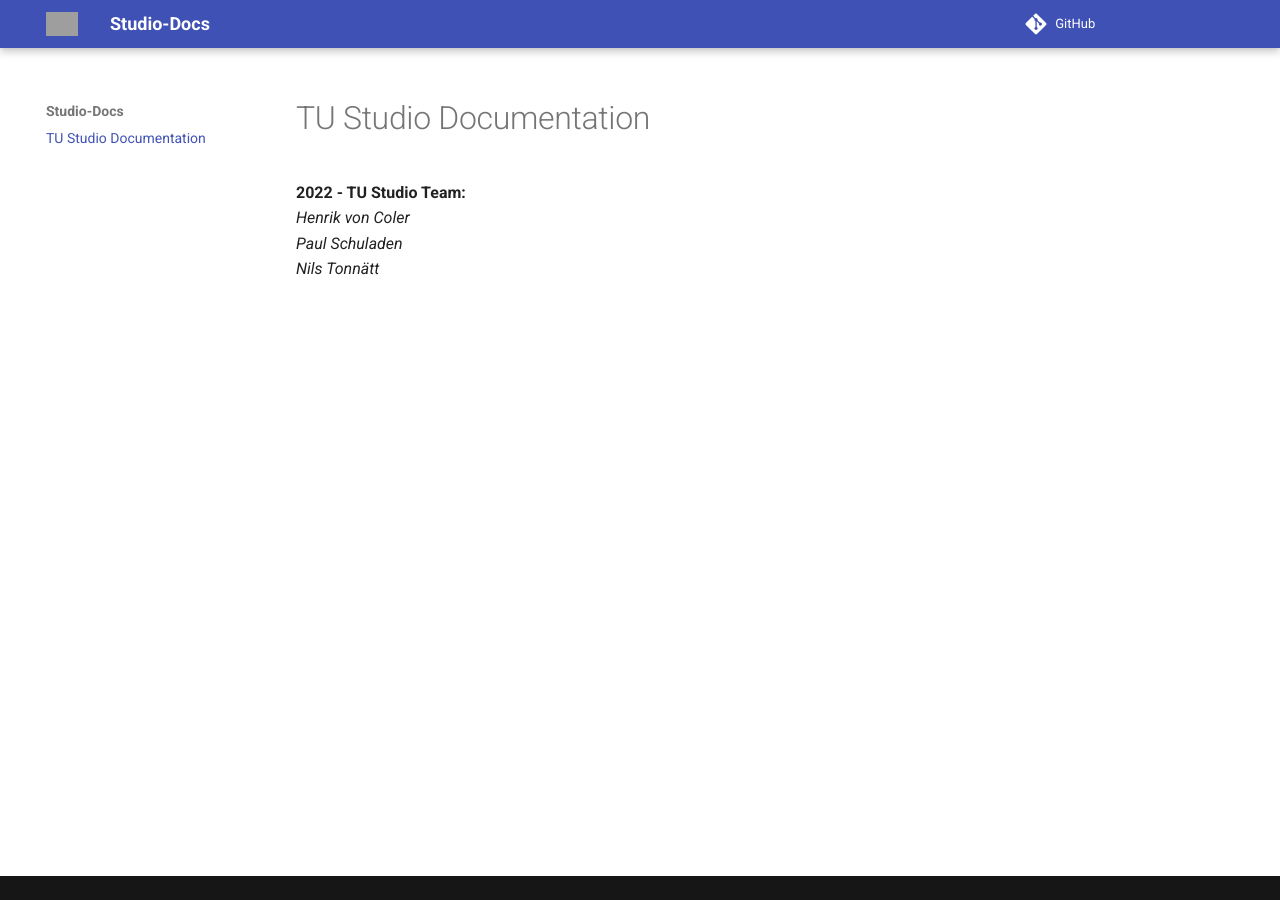
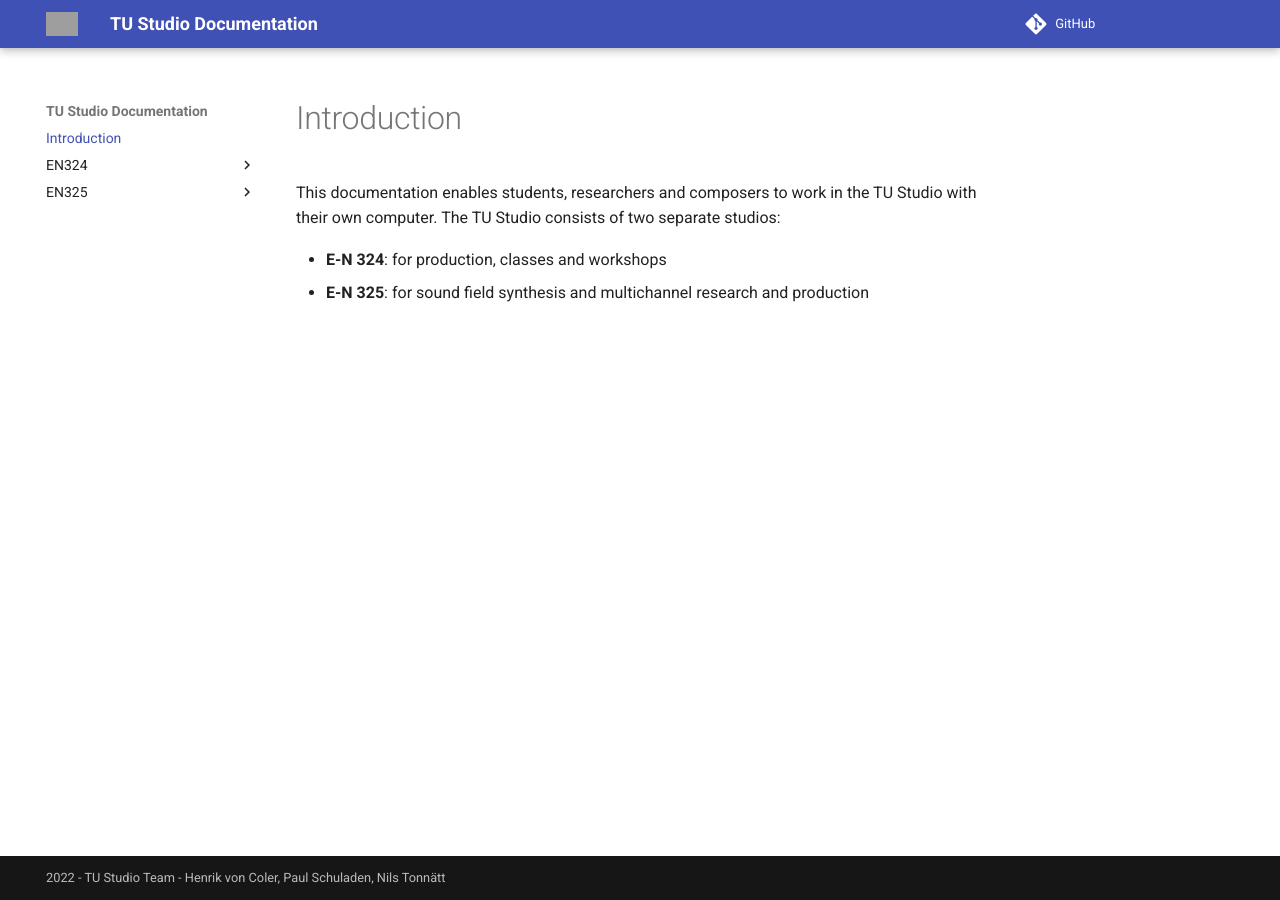
Before and after one commit to tu-studio/studio-docs, an MkDocs documentation site: the page built from docs/index.md, in a window 1280 px wide. Built offline with MkDocs 1.6.1 and Material for MkDocs 9.7.7, drawn with Linux system fonts in a browser that asks for light colours; comment, search, counter and statistics services are not loaded; grey boxes are pictures that could not be loaded.

Commit message:
Basic structure for all use cases!

```diff
--- a/docs/index.md
+++ b/docs/index.md
@@ -1,8 +1,7 @@
-# TU Studio Documentation
+# Introduction
 
+This documentation enables students, researchers and composers to work in the TU Studio with their own computer.
+The TU Studio consists of two separate studios:
 
-
-  **2022 - TU Studio Team:**
-  *Henrik von Coler*
-  *Paul Schuladen*
-  *Nils Tonnätt*
+- **E-N 324**: for production, classes and workshops
+- **E-N 325**: for sound field synthesis and multichannel research and production
--- a/mkdocs.yml
+++ b/mkdocs.yml
@@ -1,4 +1,4 @@
-site_name: Studio-Docs
+site_name: TU Studio Documentation
 repo_url: https://github.com/TU-Studio/studio-docs
 
 theme:
@@ -16,6 +16,8 @@ plugins:
 #      cite_style: "pandoc"
 extra:
     generator: false
+
+copyright: 2022 - TU Studio Team - Henrik von Coler, Paul Schuladen, Nils Tonnätt
 
 markdown_extensions:
   - attr_list
```
Also changed, not shown: README.md (+2 -3 lines), docs/EN324/class-mode.md (added, +3 -0 lines), docs/EN324/en-324.md (added, +3 -0 lines), docs/EN324/multichannel-mode.md (added, +5 -0 lines), docs/EN324/stereo-mode.md (added, +1 -0 lines), docs/EN325/en-325.md (added, +3 -0 lines), docs/EN325/octa-mode.md (added, +6 -0 lines), docs/EN325/seamless-mode.md (added, +1 -0 lines), 2 other files.
